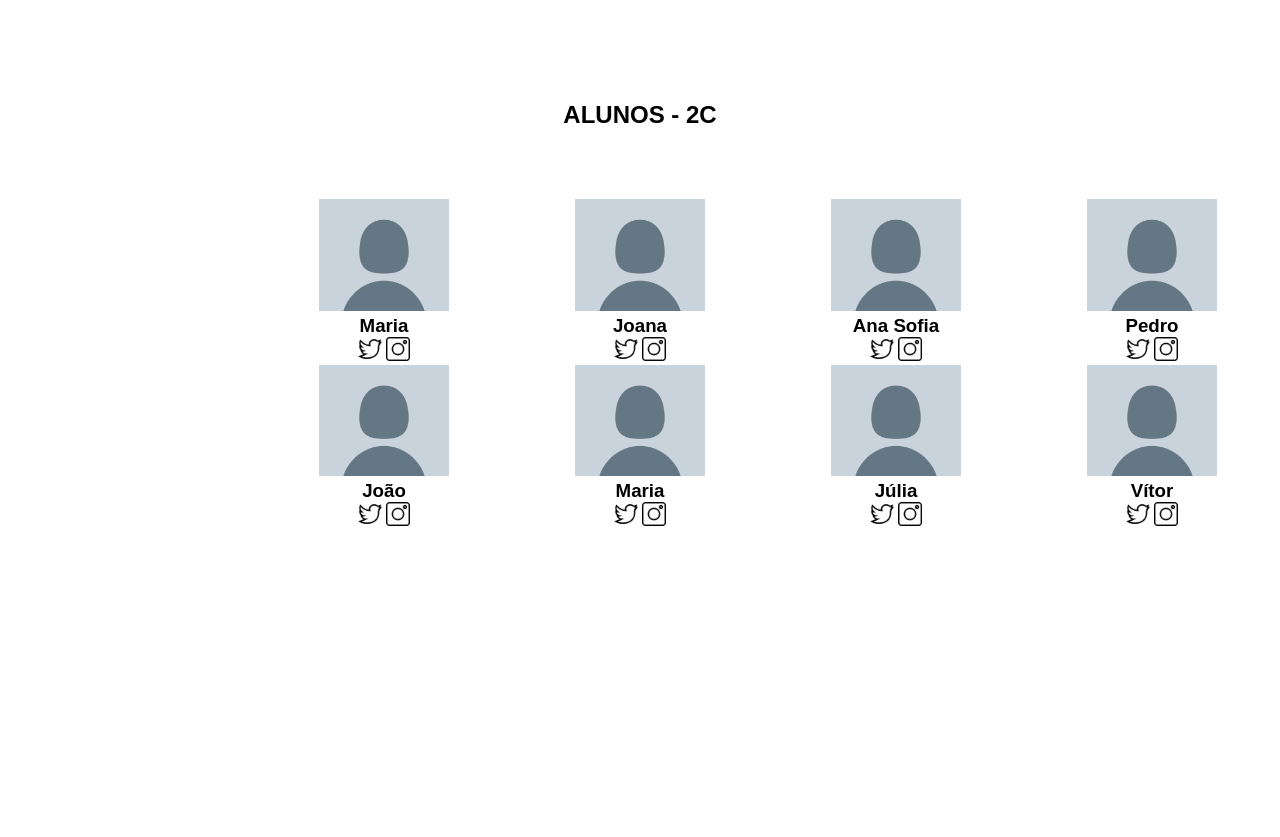
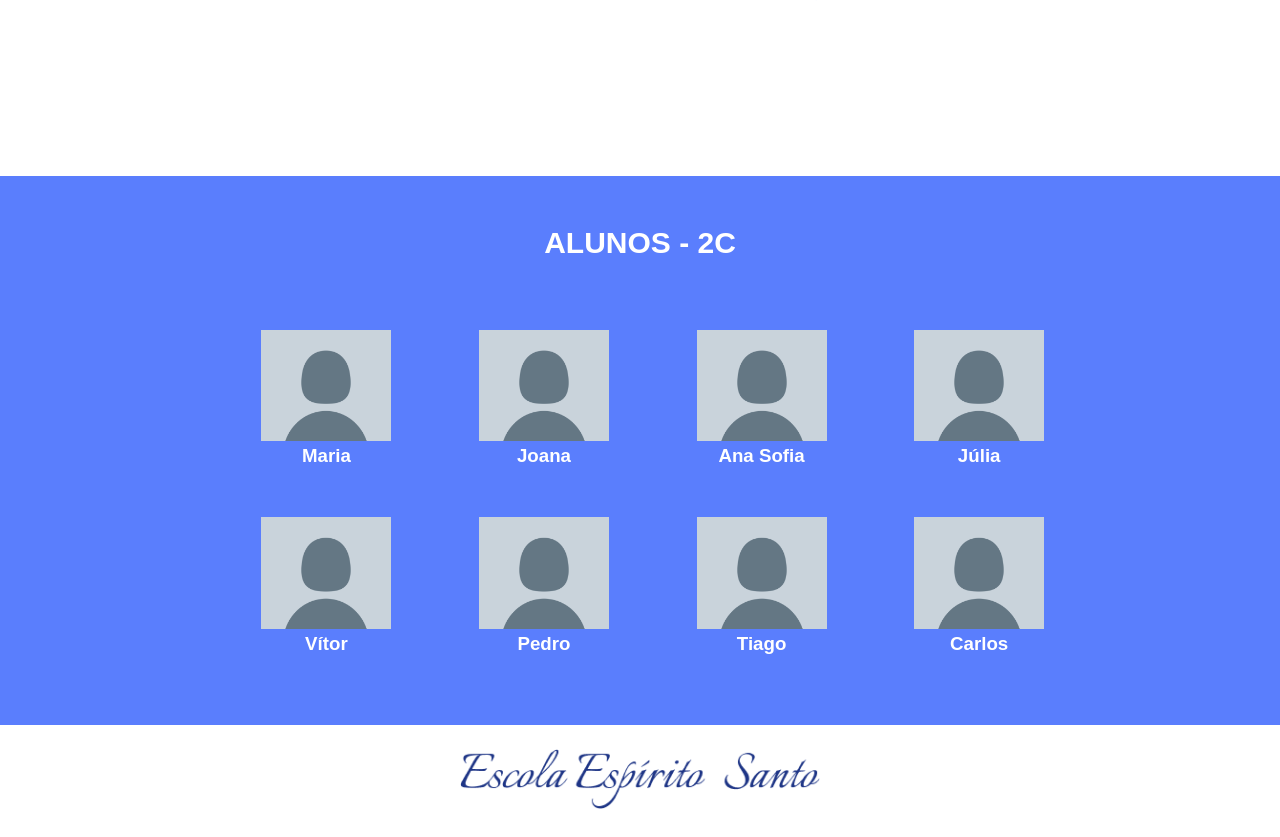
Before and after one commit to Gabrieledeoliveira/site-escola521, a plain HTML site: page index.html in a window 1280 px wide. Shown: the part 693-1530 px from the top of the page. Before the commit the page ends 1243 px from the top, so only its background shows below. Drawn offline with Linux system fonts and the light colour scheme.

Commit message:
Add files via upload

```diff
--- a/index.html
+++ b/index.html
@@ -40,60 +40,48 @@
     <div class="estudante-div">
         <img class="estudante-imagem" src="./img/semfoto.png" alt="perfil sem foto">
         <h3 class="estudante-nome">Maria</h3>
-        <img class="estudante-icone" src="./img/twitter.png" alt="icone twitter">
-        <img class="estudante-icone" src="./img/instagram.png" alt="icone instagram">
     </div>
 
     <div class="estudante-div">
         <img class="estudante-imagem" src="./img/semfoto.png" alt="perfil sem foto">
         <h3 class="estudante-nome">Joana</h3>
-        <img class="estudante-icone" src="./img/twitter.png" alt="icone twitter">
-        <img class="estudante-icone" src="./img/instagram.png" alt="icone instagram">
     </div>
 
     <div class="estudante-div">
         <img class="estudante-imagem" src="./img/semfoto.png" alt="perfil sem foto">
         <h3 class="estudante-nome">Ana Sofia</h3>
-        <img class="estudante-icone" src="./img/twitter.png" alt="icone twitter">
-        <img class="estudante-icone" src="./img/instagram.png" alt="icone instagram">
+    </div>
+
+    <div class="estudante-div">
+        <img class="estudante-imagem" src="./img/semfoto.png" alt="perfil sem foto">
+        <h3 class="estudante-nome">Júlia</h3>
+    </div>
+    <span></span>
+
+    <div class="estudante-div">
+        <img class="estudante-imagem" src="./img/semfoto.png" alt="perfil sem foto">
+        <h3 class="estudante-nome">Vítor</h3>
     </div>
 
     <div class="estudante-div">
         <img class="estudante-imagem" src="./img/semfoto.png" alt="perfil sem foto">
         <h3 class="estudante-nome">Pedro</h3>
-        <img class="estudante-icone" src="./img/twitter.png" alt="icone twitter">
-        <img class="estudante-icone" src="./img/instagram.png" alt="icone instagram">
-    </div>
-    <span></span>
-
-    <div class="estudante-div">
-        <img class="estudante-imagem" src="./img/semfoto.png" alt="perfil sem foto">
-        <h3 class="estudante-nome">João</h3>
-        <img class="estudante-icone" src="./img/twitter.png" alt="icone twitter">
-        <img class="estudante-icone" src="./img/instagram.png" alt="icone instagram">
     </div>
 
     <div class="estudante-div">
         <img class="estudante-imagem" src="./img/semfoto.png" alt="perfil sem foto">
-        <h3 class="estudante-nome">Maria</h3>
-        <img class="estudante-icone" src="./img/twitter.png" alt="icone twitter">
-        <img class="estudante-icone" src="./img/instagram.png" alt="icone instagram">
+        <h3 class="estudante-nome">Tiago</h3>
     </div>
 
     <div class="estudante-div">
         <img class="estudante-imagem" src="./img/semfoto.png" alt="perfil sem foto">
-        <h3 class="estudante-nome">Júlia</h3>
-        <img class="estudante-icone" src="./img/twitter.png" alt="icone twitter">
-        <img class="estudante-icone" src="./img/instagram.png" alt="icone instagram">
+        <h3 class="estudante-nome">Carlos</h3>
+    </div>
     </div>
 
-    <div class="estudante-div">
-        <img class="estudante-imagem" src="./img/semfoto.png" alt="perfil sem foto">
-        <h3 class="estudante-nome">Vítor</h3>
-        <img class="estudante-icone" src="./img/twitter.png" alt="icone twitter">
-        <img class="estudante-icone" src="./img/instagram.png" alt="icone instagram">
-    </div>
-    </div>
+<footer class="rodape">
+    <img class="rodape-imagem" src="./img/escolaespiritosantoazul.png" alt="logo da escola espirito santo">
+</footer>
 </section>
 
 </body>
--- a/style.css
+++ b/style.css
@@ -27,7 +27,9 @@ body {
     }
 
 .escola-imagem{
-    width:35%;
+    width:40%;
+    margin-left: 30px;
+    margin-right: 30px;
     }
 
 .escola{
@@ -36,10 +38,20 @@ body {
     justify-content:center;
     align-items:center;
     padding: 24px 0;
+    background-color: rgb(255, 255, 255);
     }
 
 .escola-titulo {
     padding: 24px 0;
+    font-size: 28px;
+}
+
+.escola-texto-um{
+    font-size: 23px;
+}
+
+.escola-texto-dois{
+    font-size: 23px;
 }
 
 .escola-conteudo{
@@ -54,9 +66,6 @@ body {
     width: 130px;
 }
 
-.estudante-icone{
-    width: 24px;
-}
 
 .estudante-div{
     text-align: center;
@@ -65,18 +74,34 @@ body {
 .estudante-titulo{
     text-align: center;
     padding: 50px 0;
+    color: white;
+    font-size: 30px;
 }
 
 .estudante-todo{
     display: grid;
-    grid-template-columns: 20% 20% 20% 20% 20%;
+    grid-template-columns: 17% 17% 17% 17% 17%;
     margin: 20px 0;
 }
 
 .estudante{
     text-align: center;
+    background-color: #5a7efd;
+    margin-top: 40px;
+}
+
+.estudante-nome{
+    color: white;
+    margin-bottom: 50px;
 }
 
 .rodape{
-    background-color: black;
+    background-color: rgb(255, 255, 255);
+    text-align: center;
+    padding: 12px 0;
 }
+
+.rodape-imagem{
+    height: 60px;
+    padding: 12px 0;
+}
```
Also changed, not shown: img/escolaespiritosantoazul.png (added).
